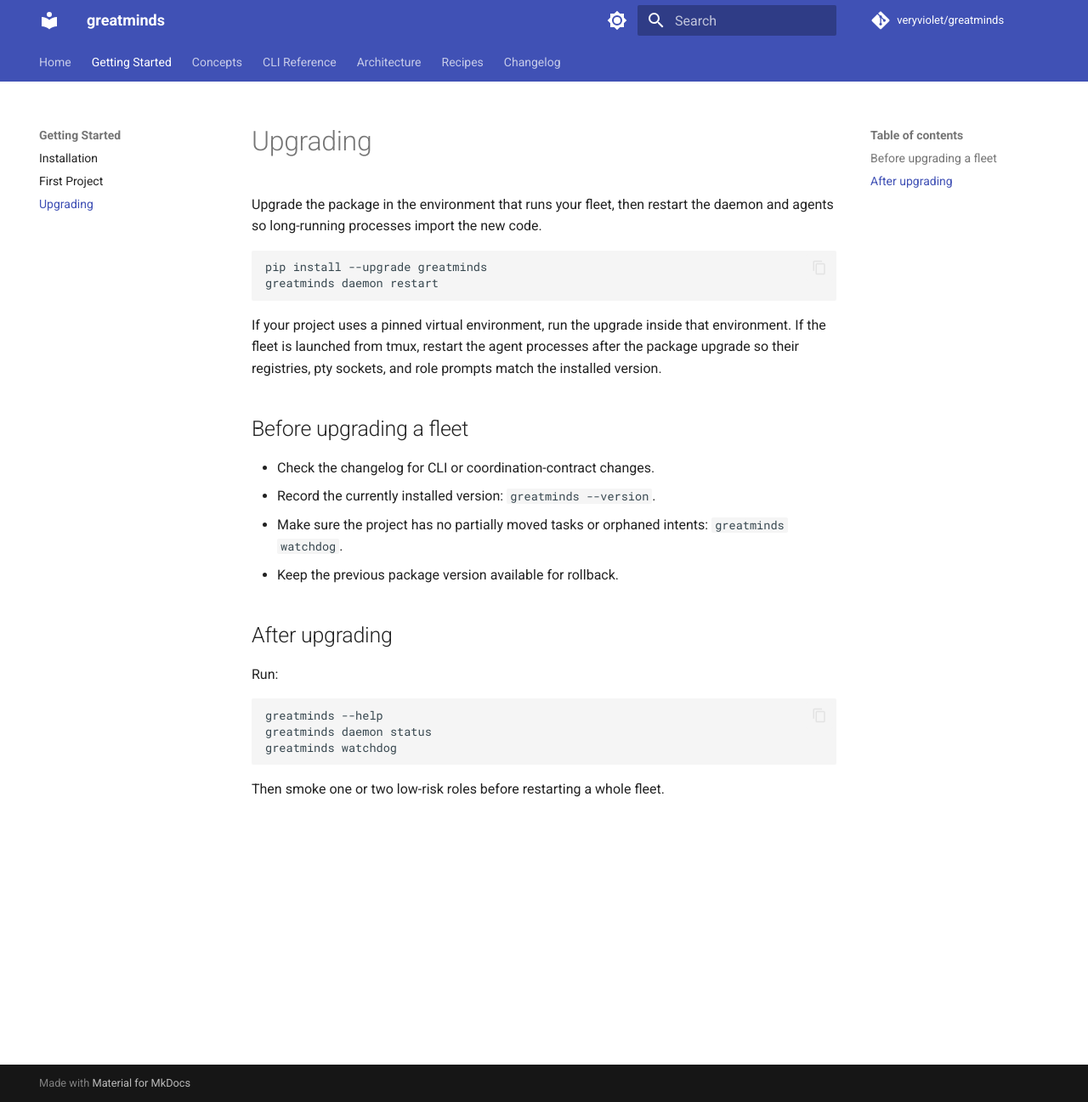
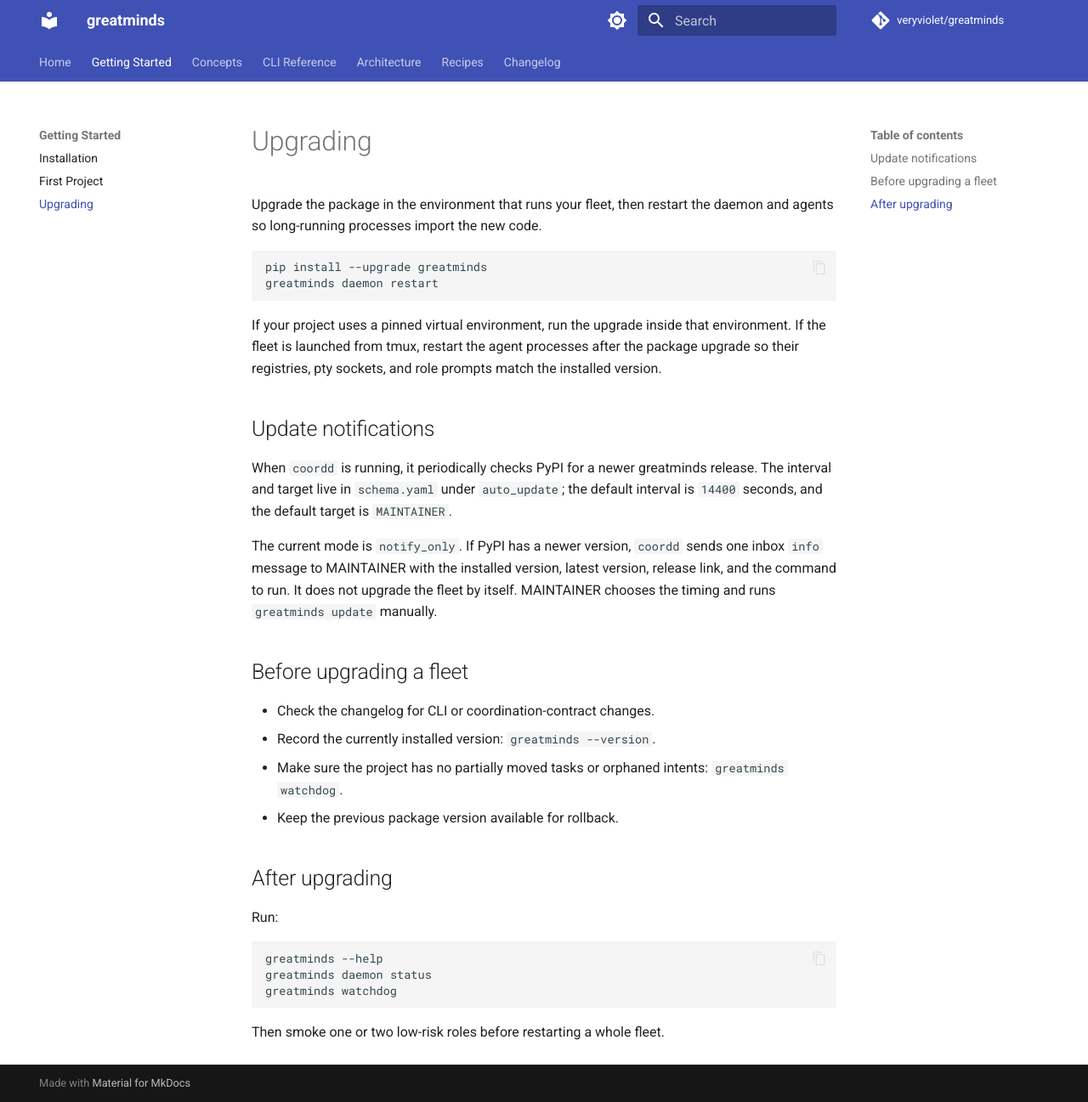
Before and after one commit to veryviolet/greatminds, an MkDocs documentation site: the page built from docs/getting-started/upgrading.md, in a window 1280 px wide and 1297 px high. Shown: the whole window at 85% size. Built offline with MkDocs 1.6.1 and Material for MkDocs 9.7.7, drawn with Linux system fonts in a browser that asks for light colours; comment, search, counter and statistics services are not loaded.

Commit message:
docs(0218): document coordd PyPI auto-version notify (post-0199)
0199 added coordd's periodic PyPI version check. Adds "Update
notifications" section to upgrading.md: notify_only mode, schema
auto_update interval (14400s default) and target (MAINTAINER),
one inbox info per detected newer version. Operator runs
`greatminds update` manually on the notification.

```diff
--- a/docs/getting-started/upgrading.md
+++ b/docs/getting-started/upgrading.md
@@ -12,6 +12,18 @@ If your project uses a pinned virtual environment, run the upgrade inside that
 environment. If the fleet is launched from tmux, restart the agent processes
 after the package upgrade so their registries, pty sockets, and role prompts
 match the installed version.
+
+## Update notifications
+
+When `coordd` is running, it periodically checks PyPI for a newer greatminds
+release. The interval and target live in `schema.yaml` under `auto_update`;
+the default interval is `14400` seconds, and the default target is
+`MAINTAINER`.
+
+The current mode is `notify_only`. If PyPI has a newer version, `coordd` sends
+one inbox `info` message to MAINTAINER with the installed version, latest
+version, release link, and the command to run. It does not upgrade the fleet by
+itself. MAINTAINER chooses the timing and runs `greatminds update` manually.
 
 ## Before upgrading a fleet
 
```
